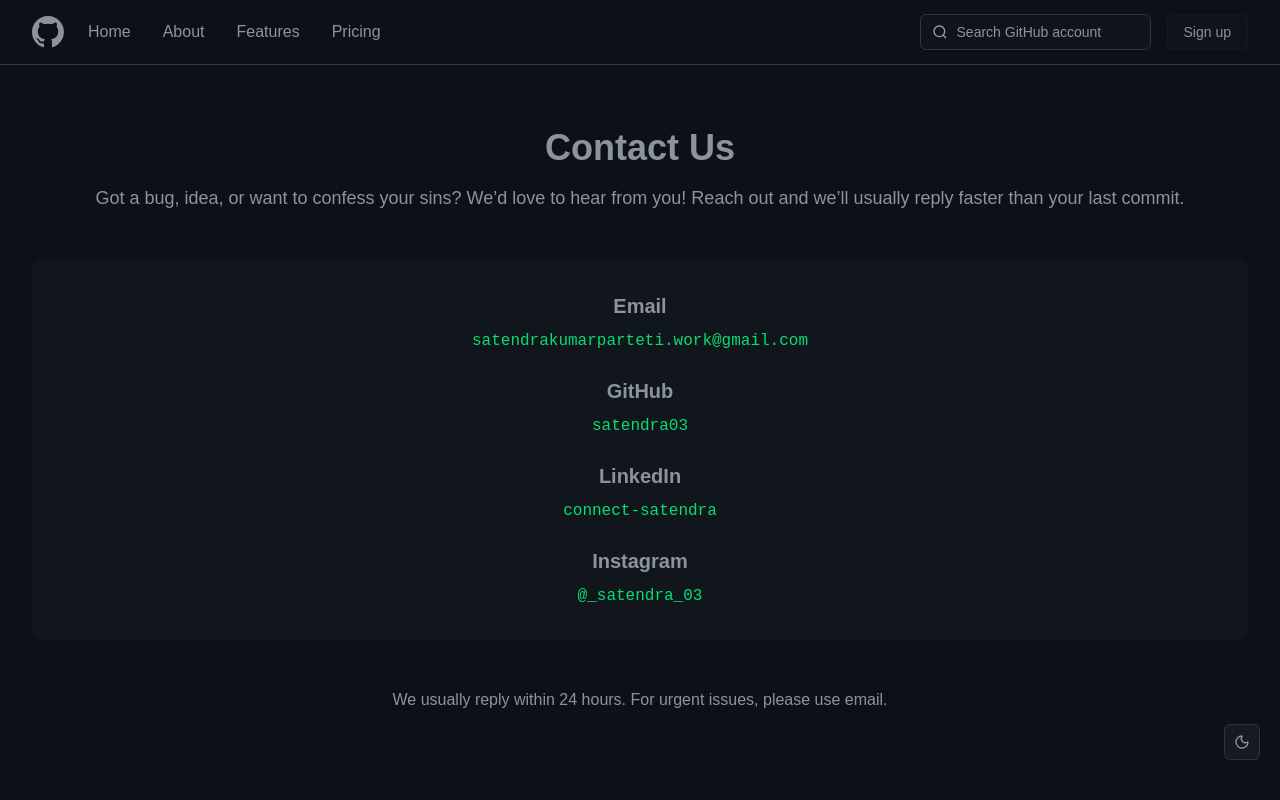
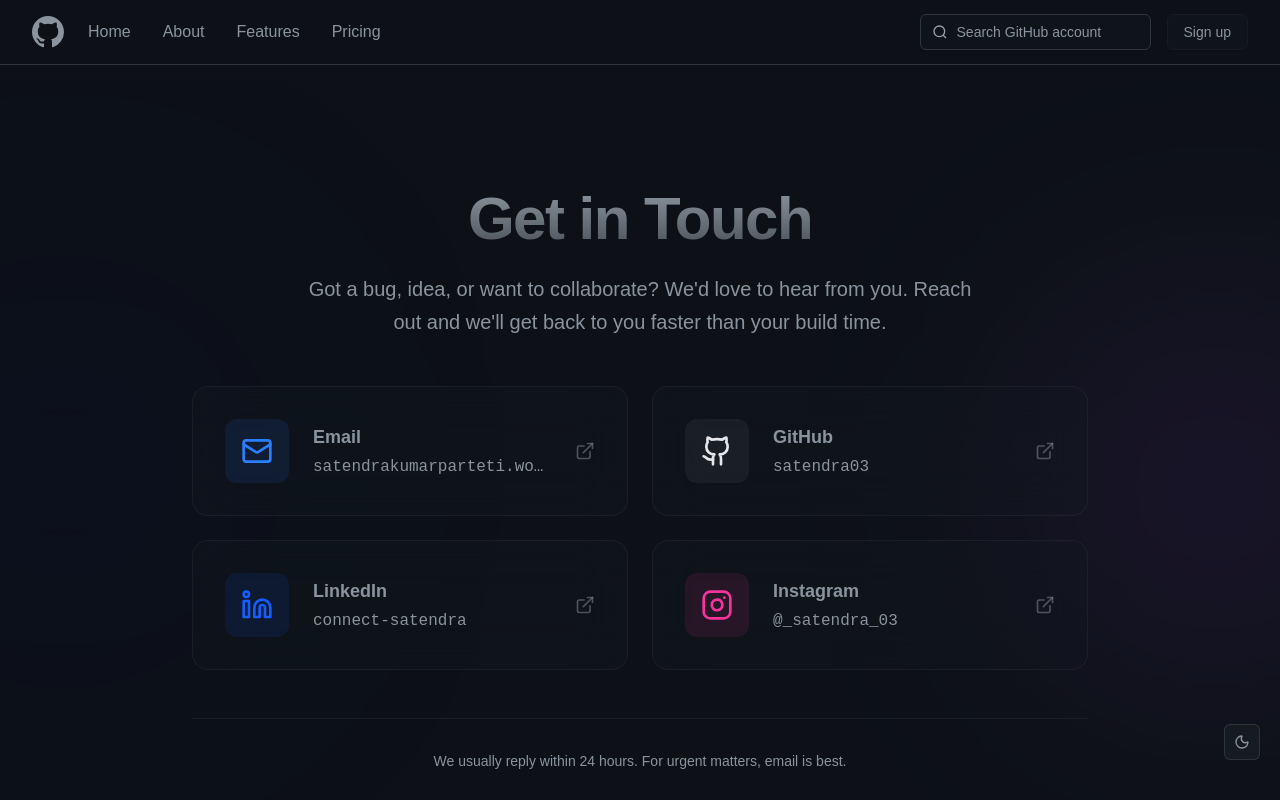
Before and after one commit to satendra03/SyntheticPush, a Next.js app: page /contact in a window 1280 px wide. Shown: the top 800 px of the page. Built offline with nearby package versions, Linux system fonts and the light colour scheme; no server answers.

Commit message:
fix: nav and contact page

```diff
--- a/src/app/components/navbar.tsx
+++ b/src/app/components/navbar.tsx
@@ -23,7 +23,7 @@ export const Navbar = () => {
   }, [mobileOpen]);
 
   return (
-    <nav className="fixed top-0 left-0 w-full z-50 bg-background border-b border-border">
+    <nav className="fixed top-0 left-0 w-full z-60 bg-background border-b border-border">
       <div className="container">
         <div className="flex h-16 items-center justify-between">
           {/* Mobile menu button */}
--- a/src/app/contact/page.tsx
+++ b/src/app/contact/page.tsx
@@ -1,70 +1,134 @@
+"use client";
+
 import React from "react";
+import { Mail, Github, Linkedin, Instagram, ExternalLink } from "lucide-react";
+import { motion } from "framer-motion";
+
+const contacts = [
+  {
+    icon: Mail,
+    label: "Email",
+    value: "satendrakumarparteti.work@gmail.com",
+    href: "mailto:satendrakumarparteti.work@gmail.com",
+    color: "text-blue-500",
+    bg: "bg-blue-500/10",
+    border: "border-blue-500/20",
+  },
+  {
+    icon: Github,
+    label: "GitHub",
+    value: "satendra03",
+    href: "https://github.com/satendra03",
+    color: "text-gray-200",
+    bg: "bg-white/5",
+    border: "border-white/10",
+  },
+  {
+    icon: Linkedin,
+    label: "LinkedIn",
+    value: "connect-satendra",
+    href: "https://www.linkedin.com/in/connect-satendra/",
+    color: "text-blue-600",
+    bg: "bg-blue-600/10",
+    border: "border-blue-600/20",
+  },
+  {
+    icon: Instagram,
+    label: "Instagram",
+    value: "@_satendra_03",
+    href: "https://instagram.com/_satendra_03",
+    color: "text-pink-500",
+    bg: "bg-pink-500/10",
+    border: "border-pink-500/20",
+  },
+];
+
+const container = {
+  hidden: { opacity: 0 },
+  show: {
+    opacity: 1,
+    transition: {
+      staggerChildren: 0.1,
+    },
+  },
+};
+
+const item = {
+  hidden: { opacity: 0, y: 20 },
+  show: { opacity: 1, y: 0 },
+};
 
 const Contact = () => {
   return (
-    <div className="min-h-screen bg-background">
-      <div className="container mx-auto px-4 py-12 max-w-2xl">
-        <div className="prose prose-gray dark:prose-invert max-w-none text-center mb-12">
-          <h1 className="text-4xl font-bold mb-4">Contact Us</h1>
-          <p className="text-lg text-muted-foreground mb-6">
-            Got a bug, idea, or want to confess your sins? We’d love to hear
-            from you! Reach out and we’ll usually reply faster than your last
-            commit.
+    <div className="min-h-screen bg-background relative overflow-hidden flex flex-col items-center justify-center p-4 sm:p-8">
+      {/* Background Gradients */}
+      <div className="absolute top-1/4 -left-32 w-96 h-96 bg-primary/20 rounded-full blur-[128px] pointer-events-none" />
+      <div className="absolute bottom-1/4 -right-32 w-96 h-96 bg-purple-500/10 rounded-full blur-[128px] pointer-events-none" />
+
+      <motion.div
+        variants={container}
+        initial="hidden"
+        animate="show"
+        className="max-w-4xl w-full space-y-12 relative z-10"
+      >
+        {/* Header */}
+        <motion.div variants={item} className="text-center space-y-6">
+          <h1 className="text-4xl sm:text-6xl font-bold tracking-tight bg-clip-text text-transparent bg-gradient-to-b from-foreground to-foreground/50">
+            Get in Touch
+          </h1>
+          <p className="text-lg sm:text-xl text-muted-foreground max-w-2xl mx-auto leading-relaxed">
+            Got a bug, idea, or want to collaborate? We&apos;d love to hear from you.
+            Reach out and we&apos;ll get back to you faster than your build time.
           </p>
-        </div>
+        </motion.div>
 
-        <div className="text-center bg-muted/50 rounded-lg p-8 flex flex-col gap-6 items-center">
-          <div>
-            <h2 className="text-xl font-semibold mb-2">Email</h2>
+        {/* Contact Grid */}
+        <motion.div
+          variants={item}
+          className="grid grid-cols-1 md:grid-cols-2 gap-4 sm:gap-6"
+        >
+          {contacts.map((contact, idx) => (
             <a
-              href="mailto:satendrakumarparteti.work@gmail.com"
-              className="link font-mono"
+              key={idx}
+              href={contact.href}
+              target={contact.icon === Mail ? undefined : "_blank"}
+              rel="noopener noreferrer"
+              className="group"
             >
-              satendrakumarparteti.work@gmail.com
+              <div className={`
+                h-full p-6 sm:p-8 rounded-2xl
+                bg-card/30 hover:bg-card/50 backdrop-blur-xl
+                border border-white/5 hover:border-white/10
+                transition-all duration-300 ease-out
+                flex items-center gap-6
+                hover:-translate-y-1 hover:shadow-2xl hover:shadow-black/5
+              `}>
+                <div className={`p-4 rounded-xl ${contact.bg} ${contact.color} group-hover:scale-110 transition-transform duration-300`}>
+                  <contact.icon className="w-6 h-6 sm:w-8 sm:h-8" />
+                </div>
+
+                <div className="flex-1 min-w-0">
+                  <h3 className="font-semibold text-lg mb-1 group-hover:text-green-500 transition-colors">
+                    {contact.label}
+                  </h3>
+                  <p className="text-muted-foreground font-mono text-sm sm:text-base truncate group-hover:text-foreground transition-colors">
+                    {contact.value}
+                  </p>
+                </div>
+
+                <ExternalLink className="w-5 h-5 text-muted-foreground/50 group-hover:text-foreground group-hover:translate-x-1 group-hover:-translate-y-1 transition-all" />
+              </div>
             </a>
-          </div>
-          <div>
-            <h2 className="text-xl font-semibold mb-2">GitHub</h2>
-            <a
-              href="https://github.com/satendra03"
-              target="_blank"
-              rel="noopener noreferrer"
-              className="link font-mono"
-            >
-              satendra03
-            </a>
-          </div>
-          <div>
-            <h2 className="text-xl font-semibold mb-2">LinkedIn</h2>
-            <a
-              href="https://www.linkedin.com/in/connect-satendra/"
-              target="_blank"
-              rel="noopener noreferrer"
-              className="link font-mono"
-            >
-              connect-satendra
-            </a>
-          </div>
-          <div>
-            <h2 className="text-xl font-semibold mb-2">Instagram</h2>
-            <a
-              href="https://instagram.com/_satendra_03"
-              target="_blank"
-              rel="noopener noreferrer"
-              className="link font-mono"
-            >
-              @_satendra_03
-            </a>
-          </div>
-        </div>
+          ))}
+        </motion.div>
 
-        <div className="text-center mt-12">
-          <p className="text-muted-foreground">
-            We usually reply within 24 hours. For urgent issues, please use
-            email.
+        {/* Footer Note */}
+        <motion.div variants={item} className="text-center pt-8 border-t border-white/5">
+          <p className="text-sm text-muted-foreground">
+            We usually reply within 24 hours. For urgent matters, email is best.
           </p>
-        </div>
-      </div>
+        </motion.div>
+      </motion.div>
     </div>
   );
 };
```
